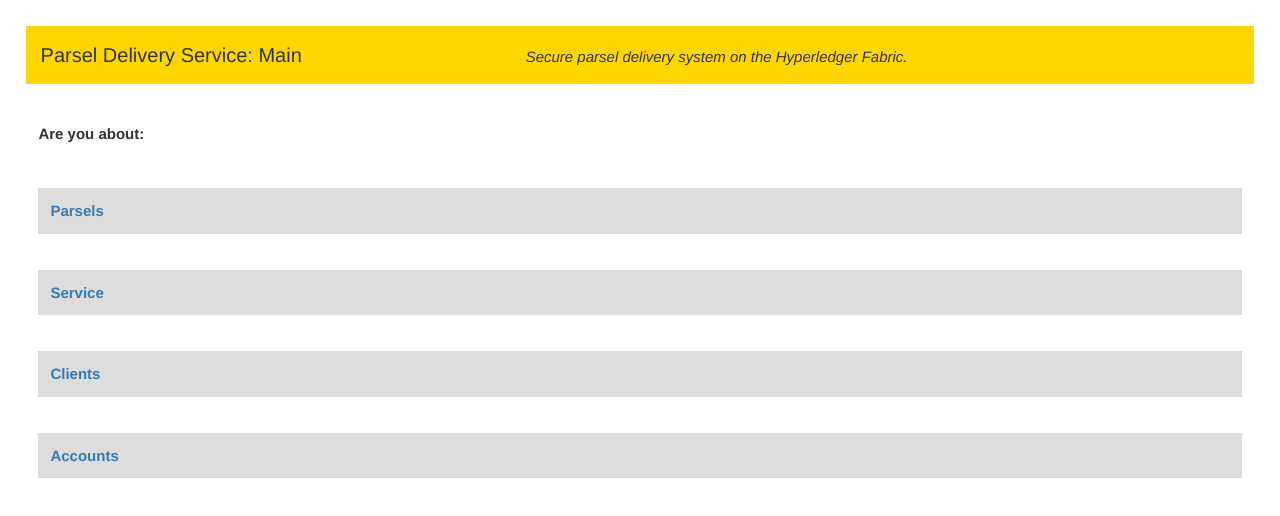
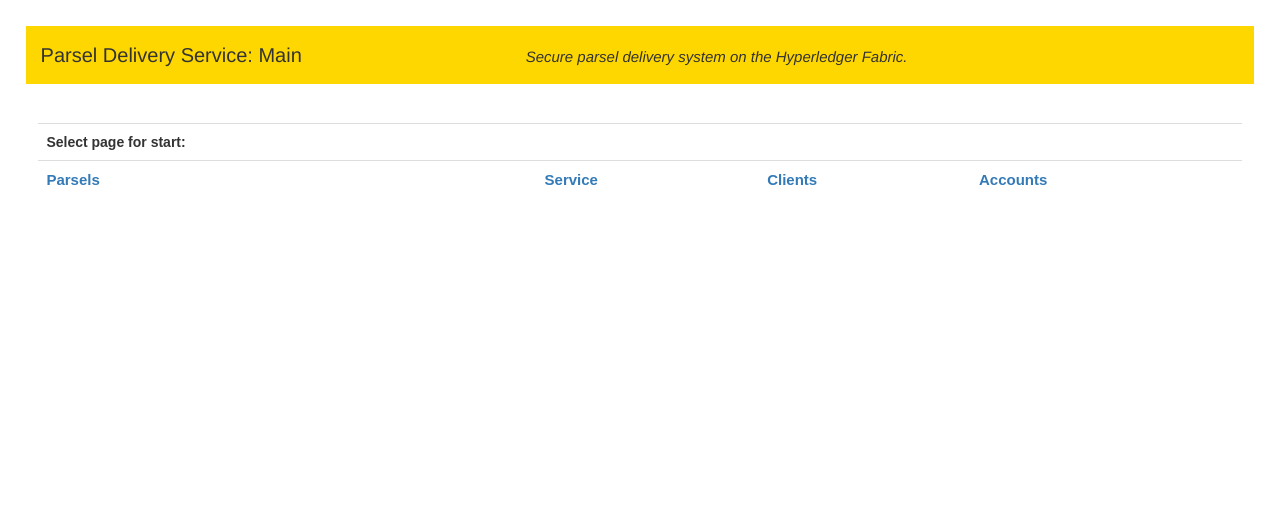
Before and after one commit to chainoid/postap02, a website: page app/client/index.html in a window 1280 px wide. Drawn offline with nearby package versions, Linux system fonts and the light colour scheme.

Commit message:
Main menu.

```diff
--- a/app/client/index.html
+++ b/app/client/index.html
@@ -68,28 +68,18 @@
     <div id="body">
 
 
-      <div>
-       <b id="right_header">Are you about: </b>
-       <br/>
-       <br/>
-      </div>
-
-      <div class="form-group">
-       <b id="right_header"><a id="right_link" href="parsels.html"> Parsels</a></b>
-      </div>
-
-      <div class="form-group">
-      <b id="right_header"><a id="right_link" href="service.html"> Service</a></b>
-      </div>
-
-      <div class="form-group">
-      <b id="right_header"><a id="right_link" href="clients.html"> Clients</a></b>
-      </div>
-
-      <div class="form-group">
-        <b id="right_header"><a id="right_link" href="accounts.html"> Accounts</a></b>
-        </div>
-    </div>
+      <table id="main" class="table" align="center">
+        <th>Select page for start:</th>
+        <th></th>
+        <th></th>
+        <th></th>
+        <tr >
+          <td><b id="right_header"><a id="right_link" href="parsels.html">Parsels</a></b></td>
+          <td><b id="right_header"><a id="right_link" href="service.html">Service</a></b></td>
+          <td><b id="right_header"><a id="right_link" href="clients.html">Clients</a></b></td>
+          <td><b id="right_header"><a id="right_link" href="accounts.html">Accounts</a></b></td>
+        </tr>
+      </table>
   </body>
     <!-- requiring the angular page -->
     <!--script type="text/javascript" src="app.js"> </script> -->
```
